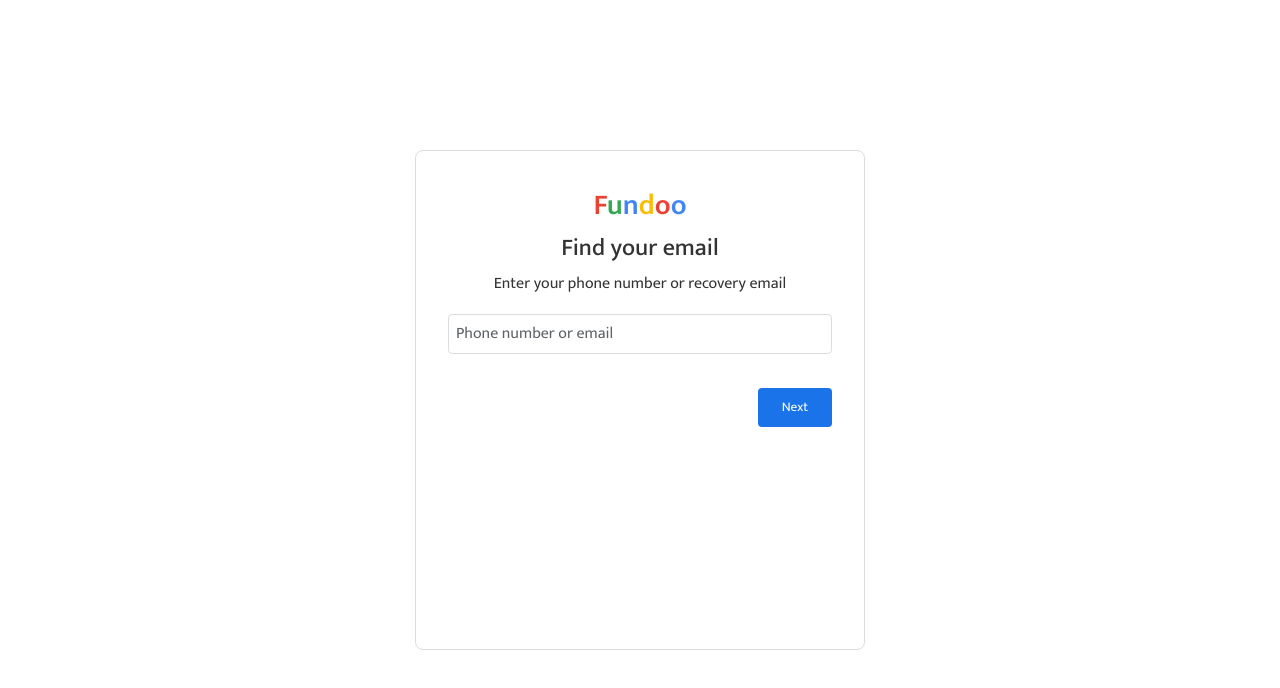
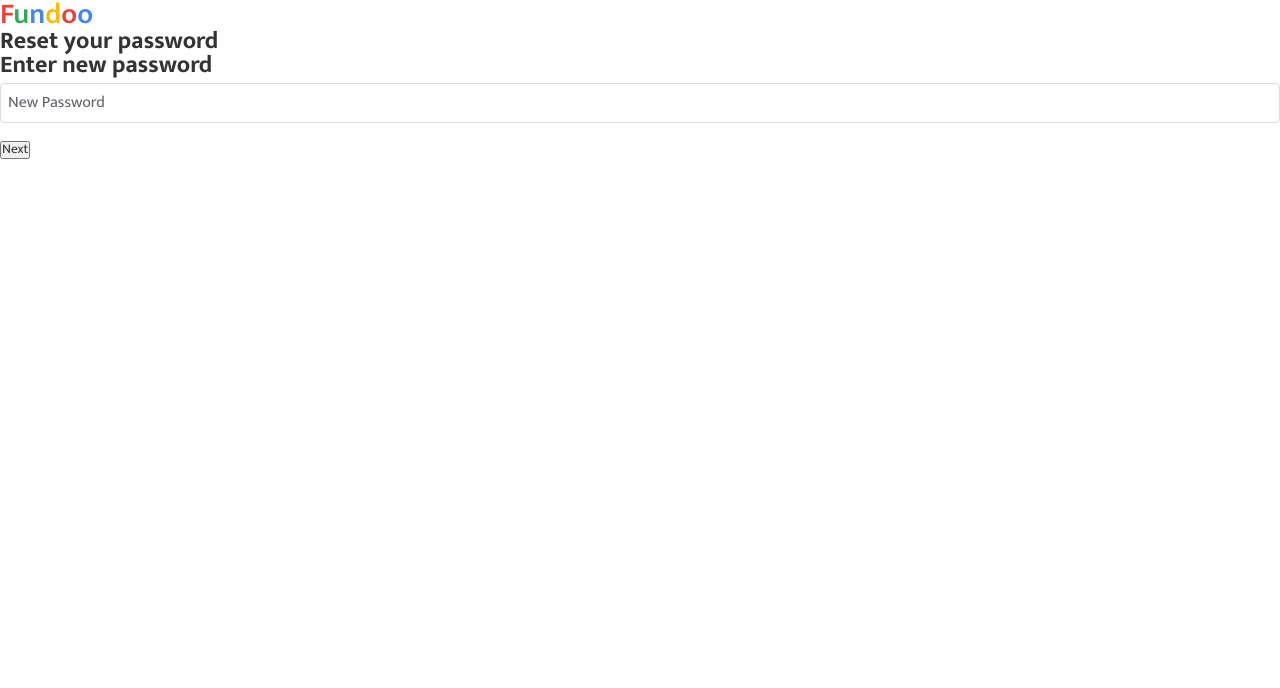
Before and after one commit to deekeh/bl-fundoo-vue, a Vue app: page /reset/v/1 in a window 1280 px wide. Shown: the top 688 px of the page. Built offline with nearby package versions, Linux system fonts and the light colour scheme.

Commit message:
[darshan] added reset verify api integration

```diff
--- a/src/router/index.js
+++ b/src/router/index.js
@@ -29,9 +29,11 @@ const routes = [
   },
   {
     path: "/reset/v/:token",
-    name: "Reset",
+    name: "ResetVerify",
     component: () =>
-      import(/* webpackChunkName: "reset-verify" */ "../views/Reset/Reset.vue"),
+      import(
+        /* webpackChunkName: "reset-verify" */ "../views/ResetVerify/ResetVerify.vue"
+      ),
   },
   {
     path: "/dashboard",
--- a/src/views/ResetVerify/ResetVerify.js
+++ b/src/views/ResetVerify/ResetVerify.js
@@ -1,3 +1,47 @@
+// svg
+import Logo from "@/components/svg/Logo.vue";
+
+import TextBox from "@/components/TextBox/TextBox.vue";
+import useVuelidate from "@vuelidate/core";
+import { helpers, minLength, required } from "@vuelidate/validators";
+import axios from "axios";
+
 export default {
   name: "ResetVerify",
+  components: {
+    Logo,
+    TextBox,
+  },
+  data() {
+    return {
+      v$: useVuelidate(),
+      newPassword: "",
+    };
+  },
+  validations: {
+    newPassword: {
+      required: helpers.withMessage("Password required", required),
+      minLength: helpers.withMessage("Weak password", minLength(8)),
+    },
+  },
+  methods: {
+    resetVerify() {
+      console.log(this.$route.params.token);
+      this.v$.$validate();
+      if (!this.v$.$error) {
+        console.log(this.v$);
+        axios
+          .post(`/u/reset/verify/${this.$route.params.token}`, {
+            password: this.newPassword,
+          })
+          .then((res) => {
+            console.log(res);
+            this.$router.push({ name: "Login" });
+          })
+          .catch((err) => {
+            console.error(err);
+          });
+      }
+    },
+  },
 };
--- a/src/views/ResetVerify/ResetVerify.vue
+++ b/src/views/ResetVerify/ResetVerify.vue
@@ -1,6 +1,24 @@
 <template>
   <section id="reset-verify">
-    reset verify
+    <form @submit.prevent="resetVerify()" class="verify-container">
+      <logo />
+      <h1 class="heading">
+        Reset your password
+      </h1>
+      <h2 class="subheading">
+        Enter new password
+      </h2>
+
+      <text-box
+        type="password"
+        name="new-password"
+        label="New Password"
+        v-model:value="newPassword"
+        :error="v$.newPassword.$error ? v$.newPassword.$errors[0].$message : ''"
+      />
+
+      <button type="submit">Next</button>
+    </form>
   </section>
 </template>
 
```
